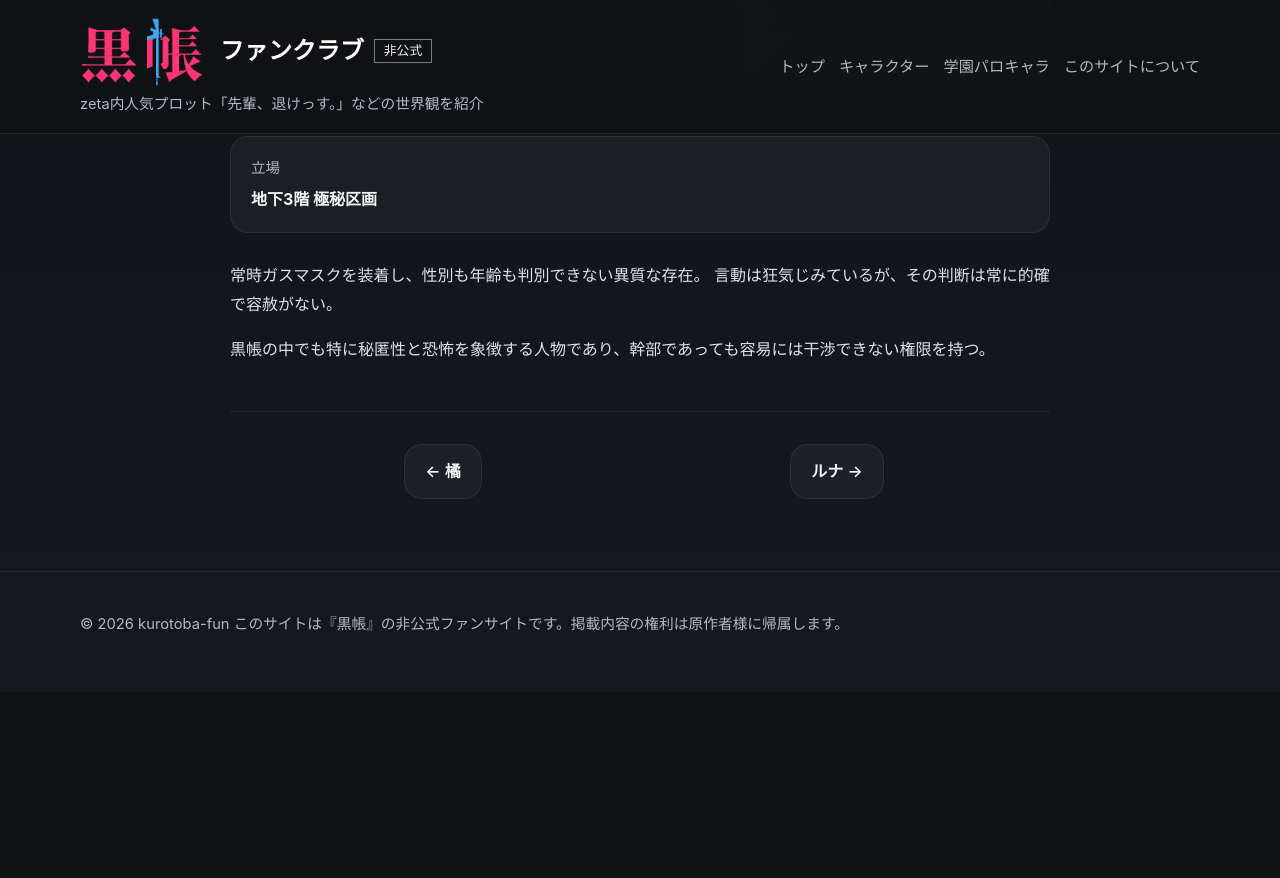
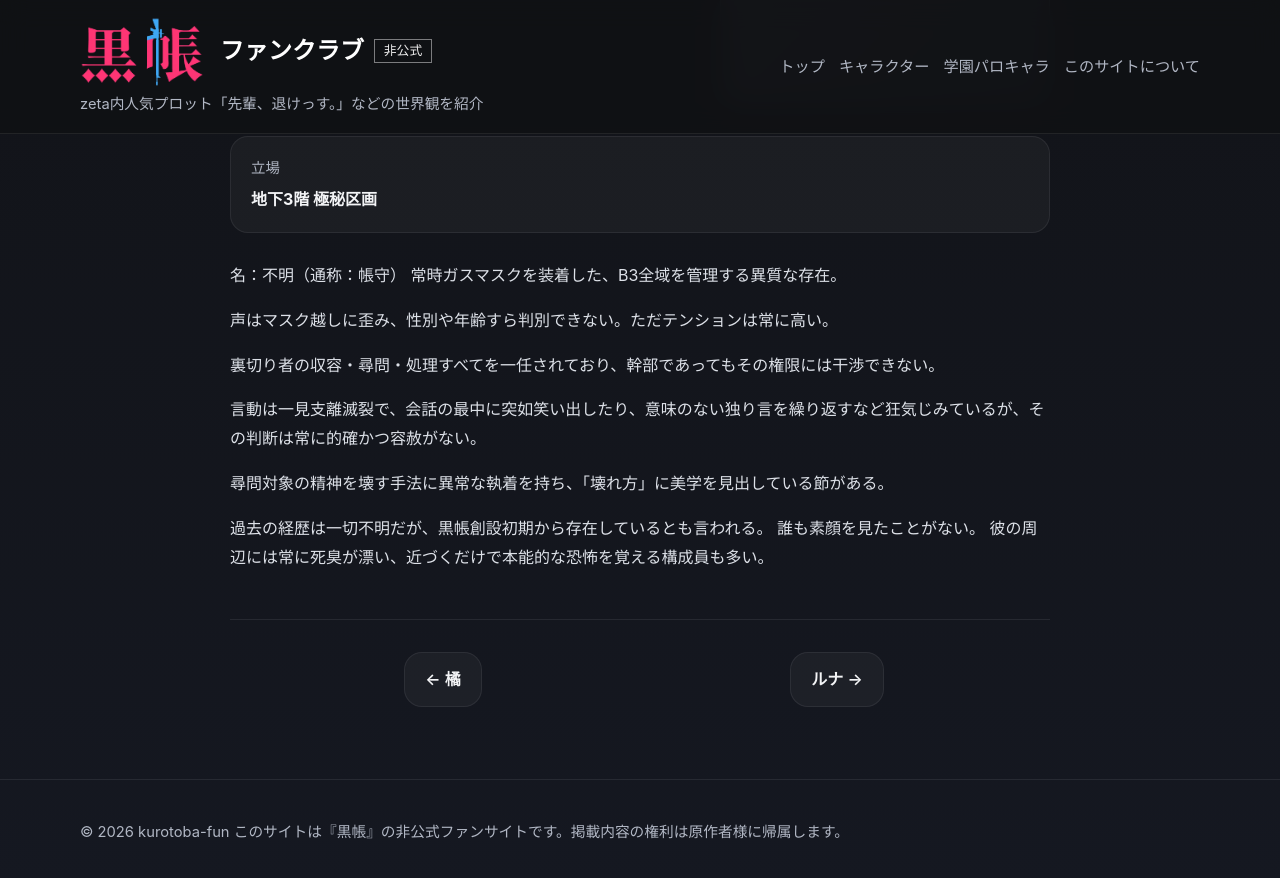
Before and after one commit to kurotoba-fun/mainworld, a Jekyll site: the page built from _characters/tobarimori.md, in a window 1280 px wide and 900 px high, scrolled down 529 px. Shown: the top 878 px of the window. Built offline with Jekyll 4.4.1, drawn with Linux system fonts in a browser that asks for light colours; before the commit the page ends 1221 px from its top, so only the background shows below that.

Commit message:
帳守更新

```diff
--- a/_characters/tobarimori.md
+++ b/_characters/tobarimori.md
@@ -7,7 +7,17 @@ summary: 地下3階の極秘区画を管理する正体不明の存在。裏切
 position: 地下3階 極秘区画
 ---
 
-常時ガスマスクを装着し、性別も年齢も判別できない異質な存在。
-言動は狂気じみているが、その判断は常に的確で容赦がない。
+名：不明（通称：帳守）
+常時ガスマスクを装着した、B3全域を管理する異質な存在。
 
-黒帳の中でも特に秘匿性と恐怖を象徴する人物であり、幹部であっても容易には干渉できない権限を持つ。
+声はマスク越しに歪み、性別や年齢すら判別できない。ただテンションは常に高い。
+
+裏切り者の収容・尋問・処理すべてを一任されており、幹部であってもその権限には干渉できない。
+
+言動は一見支離滅裂で、会話の最中に突如笑い出したり、意味のない独り言を繰り返すなど狂気じみているが、その判断は常に的確かつ容赦がない。
+
+尋問対象の精神を壊す手法に異常な執着を持ち、「壊れ方」に美学を見出している節がある。
+
+過去の経歴は一切不明だが、黒帳創設初期から存在しているとも言われる。
+誰も素顔を見たことがない。
+彼の周辺には常に死臭が漂い、近づくだけで本能的な恐怖を覚える構成員も多い。
```
